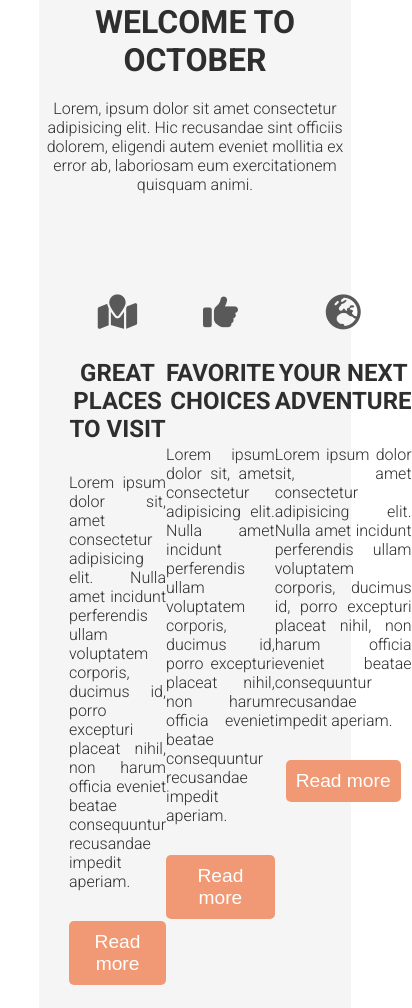
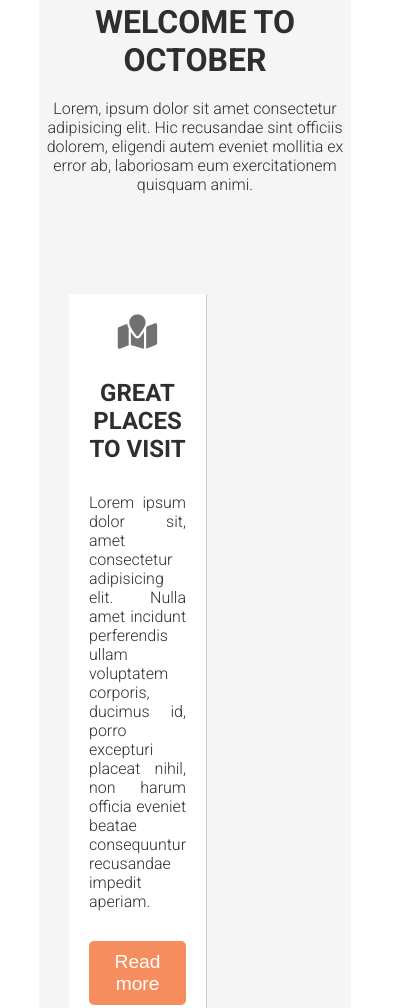
Before and after one commit to borchicaD/Portfolio-project-Autumn, a plain HTML site: page index.html in a window 390 px wide. Shown: the part 767-1775 px from the top of the page, 412 px wide, since content can reach past the window. Drawn offline with Linux system fonts and the light colour scheme.

Commit message:
responsive in progress

```diff
--- a/index.html
+++ b/index.html
@@ -131,7 +131,7 @@
                 <li><i class="fa-brands fa-linkedin"></i></li>
             </ul>
 
-        <p>Design&images by &copy;<a href="mailto:borchica@gmail.com">borchica, 2022.</a></p>
+        <p>Design&images by &copy;<a href="mailto:borchica@gmail.com">borchica</a>, 2022.</p>
         </section>
     </footer>
   </body>
--- a/main.css
+++ b/main.css
@@ -3,10 +3,10 @@
 
 :root {
     --primary: #ffc1ab;
-    --btn: #f09974;
+    --btn: #f68d5f;
     --lightgray: #f5f5f5;
     --text: #2e2e2e;
-    --gray: #595959;
+    --gray: #717171;
     --white: #fff;
     --black: #000;
     --fontFamily: 'Roboto', sans-serif;
@@ -112,11 +112,15 @@ header p {
     display: flex;
     justify-content: space-between;
     flex-direction: row;
+    flex-wrap: wrap;
     padding: 100px 30px;
     text-align: center;
 }
 .blog .card div {
     flex: 0 0 30%;
+    padding: 20px;
+    background-color: var(--white);
+    box-shadow: 0.3px 0.5px var(--gray);
 }
 .card i {
     font-size: 35px;
@@ -207,3 +211,54 @@ footer {
     font-size: 0.9;
     color: var(--lightgray)
 }
+
+/* RESPONSIVE */
+/* Min 768px Max 1200px */
+@media(min-width: 768px) and (max-width: 1200px){
+}
+
+
+/* Min 380px Max  767px */
+/* @media(min-width: 767px){
+    nav {
+        padding: 10px;
+        font-size: 14px;
+    }
+    nav ul li {
+        margin-right: 10px;
+    }
+}
+header h1 {
+    font-size: 2.5rem;
+}
+header p {
+    font-size: 1.6rem;
+}
+h3 {
+    font-size: 1.1rem;
+}
+h2{
+    font-size: 1.3rem;
+}
+.blog{
+    padding-bottom: 0;
+}
+.blog .card {
+    padding:50px 10px;
+}
+.blog .card div {
+    flex: 0 0 100%;
+    margin-bottom: 15px;
+}
+.gallery div {
+    flex: 0 0 100%;
+}
+.footer-top p {
+    padding: 20px;
+    font-size: 1rem;
+    line-height: 1.1;
+    opacity: 0.8;
+}
+.footer p {
+    text-align: center;
+} */
```
